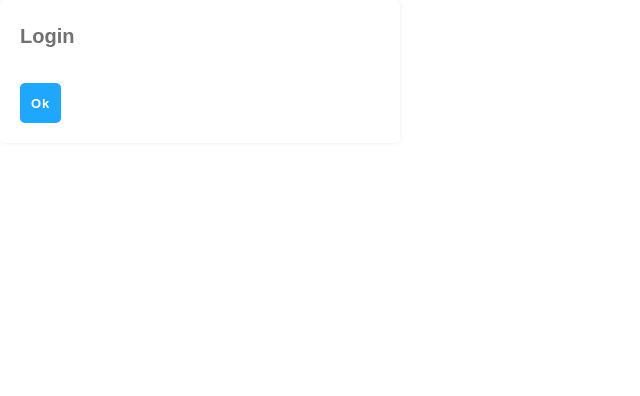
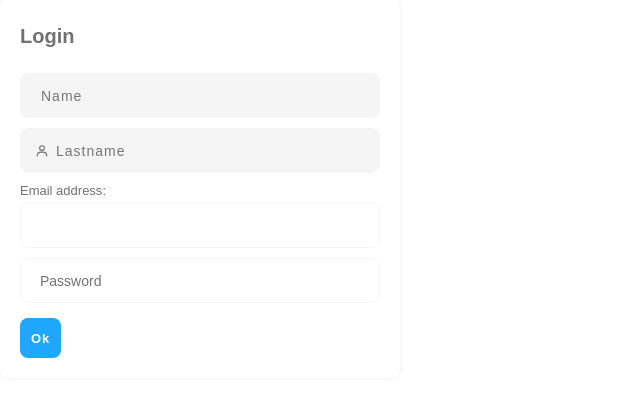
Before and after one commit to albalp/dinamita-reloaded-components, a React (Create React App) app: page / in a window 1280 px wide. Shown: the top 396 px of the page, without its empty margins (0-640 px from the left). Built offline with nearby package versions, Linux system fonts and the light colour scheme.

Commit message:
Creating functionality of input component and implementing an example  about how validate an input

```diff
--- a/src/App.js
+++ b/src/App.js
@@ -1,14 +1,47 @@
+import { BiUser } from "react-icons/bi";
 import Form from './components/Form/Form';
 import Input from './components/Form/Input';
+import {useState} from 'react';
 
 function App() {
 
-  const greet = () => {console.log('Hello Irving Guapo');}
+  const initialValues = {
+    name: {value: '', valid: null},
+    lastname: {value: '', valid: null},
+    email: {value: '', valid: null},
+    password: {value: '', valid: null},
+  }
+
+  const expressions = {
+    name: /^[a-zA-ZÀ-ÿ\s]{1,40}$/,
+    lastname: /^[a-zA-ZÀ-ÿ\s]{1,40}$/,
+    password: /^.{4,12}$/,
+    email: /^[a-zA-Z0-9_.+-]+@[a-zA-Z0-9-]+\.[a-zA-Z0-9-.]+$/
+  }
+
+  const [initialForm, setInitialForm] = useState(initialValues);
+
+  const inputsValidations = (e) => {
+    if(expressions[e.target.name].test(e.target.value)) {
+      setInitialForm({
+        ...initialForm,
+        [e.target.name]: {value: e.target.value, valid: true}
+      });
+    }else {
+      setInitialForm({
+        ...initialForm,
+        [e.target.name]: {value: e.target.value, valid: false}
+      });
+    }
+  }
 
   return (
 
-    <Form size="small">
-
+    <Form size="small" variant="flex">
+      <Input name="name" onChange={inputsValidations} placeholder="Name" legend="Invalid name" value={initialForm.name.value} valid={initialForm.name.valid}/>
+      <Input name="lastname" onChange={inputsValidations} placeholder="Lastname" legend="Invalid lastname" icon={<BiUser/>} value={initialForm.lastname.value} valid={initialForm.lastname.valid}/>
+      <Input name="email" onChange={inputsValidations} type="email" label="Email address" legend="Invalid email" value={initialForm.email.value} valid={initialForm.email.valid}/>
+      <Input name="password" onChange={inputsValidations} type="password" legend="Invalid password" secondary secondaryPlaceholder="Password" value={initialForm.password.value} valid={initialForm.password.valid}/>
     </Form>
   );
 }
--- a/src/components/Form/Input.jsx
+++ b/src/components/Form/Input.jsx
@@ -1,16 +1,18 @@
 import PropTypes from 'prop-types';
 import '../../css/input.css';
 
-const Input = ({ icon, rounded, size, width, dark, light, secondary, secondaryPlaceholder, label, onChange, className, ...props }) => {
+const Input = ({ icon, rounded, size, width, dark, light, secondary, secondaryPlaceholder, label, onChange, className, valid, legend, ...props }) => {
 
   const handleChange = (e) => {
+
     if(e.target.value !== '') {
       e.target.classList.add('activated');
 
     } else {
       e.target.classList.remove('activated');
     }
-    if(onChange) onChange();
+
+    if(onChange) onChange(e);
   }
 
   return (
@@ -21,17 +23,21 @@ const Input = ({ icon, rounded, size, width, dark, light, secondary, secondaryPl
             <input {...props} onChange={handleChange}  className={`input-control ${icon && 'input-control--icon'} ${rounded && 'rounded'}  ${className && className}`} autoComplete="off"/>
             {icon}
           </div>
-          <span className={`input-container-legend ${rounded && 'rounded'} `} >Invalid value</span>
+          {legend &&
+            <span className={`input-container-legend ${rounded && 'rounded'} ${!valid && valid !== null && 'activated' } `} >{legend}</span>
+          }
       </div>
      }
 
-    {secondary &&
+    {secondary && !label &&
       <div className={`input-container input-container-width--${width} ${dark && 'dark'} ${light && 'light'}`}>
         <div className={`input-content input-content-size--${size} `}>
           <input {...props} onChange={handleChange}  className={`input-control ${rounded && 'rounded'} ${secondary && 'input-control-variant--secondary'}`} autoComplete='off'/>
           <label htmlFor="">{secondaryPlaceholder}</label>
         </div>
-        <span className={`input-container-legend ${rounded && 'rounded'} `} >Invalid value</span>
+        {legend &&
+          <span className={`input-container-legend ${rounded && 'rounded'} ${!valid && valid !== null && 'activated' } `}>{legend}</span>
+        }
       </div>
     }
 
@@ -42,7 +48,9 @@ const Input = ({ icon, rounded, size, width, dark, light, secondary, secondaryPl
             <input {...props} onChange={handleChange}  className={`input-control ${rounded && 'rounded'} ${className && className}`} autoComplete="off"/>
             {icon}
           </div>
-          <span className={`input-container-legend ${rounded && 'rounded'} `} >Invalid value</span>
+          {legend &&
+           <span className={`input-container-legend ${rounded && 'rounded'} ${!valid && valid !== null && 'activated' } `} >{legend}</span>
+          }
       </div>
      }
    </>
@@ -57,8 +65,10 @@ Input.propTypes = {
   size: PropTypes.oneOf(['small', 'medium', 'large']),
   dark: PropTypes.bool,
   light: PropTypes.bool,
+  valid: PropTypes.bool,
   secondary: PropTypes.bool,
   secondaryPlaceholder: PropTypes.string,
+  legend: PropTypes.string,
   onChange: PropTypes.func
 };
 
@@ -68,7 +78,9 @@ Input.defaultProps = {
   size: 'medium',
   dark: false,
   light: false,
+  valid: null,
   secondary: false,
   secondaryPlaceholder: null,
+  legend: null,
   onChange: null
 };
--- a/src/css/global_styles.css
+++ b/src/css/global_styles.css
@@ -43,7 +43,7 @@
     --fs-30: 1.875rem; /*30px*/
 
     /* Radius */
-    --radius: 5px;
+    --radius: 8px;
     --radius-48: 3rem;
     --radius-100: 100%;
 
--- a/src/css/input.css
+++ b/src/css/input.css
@@ -221,4 +221,10 @@
 
 /* Input Label Variant
 ------------------------------*/
-.input-container.dark.input-control-variant--label label {color: var(--white-color); }
+.input-container.dark.input-control-variant--label label { color: var(--white-color); }
+
+.input-container.input-control-variant--label label { font-size: var(--fs-13); }
+
+.input-container.dark.input-control-variant--label .input-control { background-color: transparent; }
+
+.input-container.input-control-variant--label .input-control { background-color: transparent; }
```
